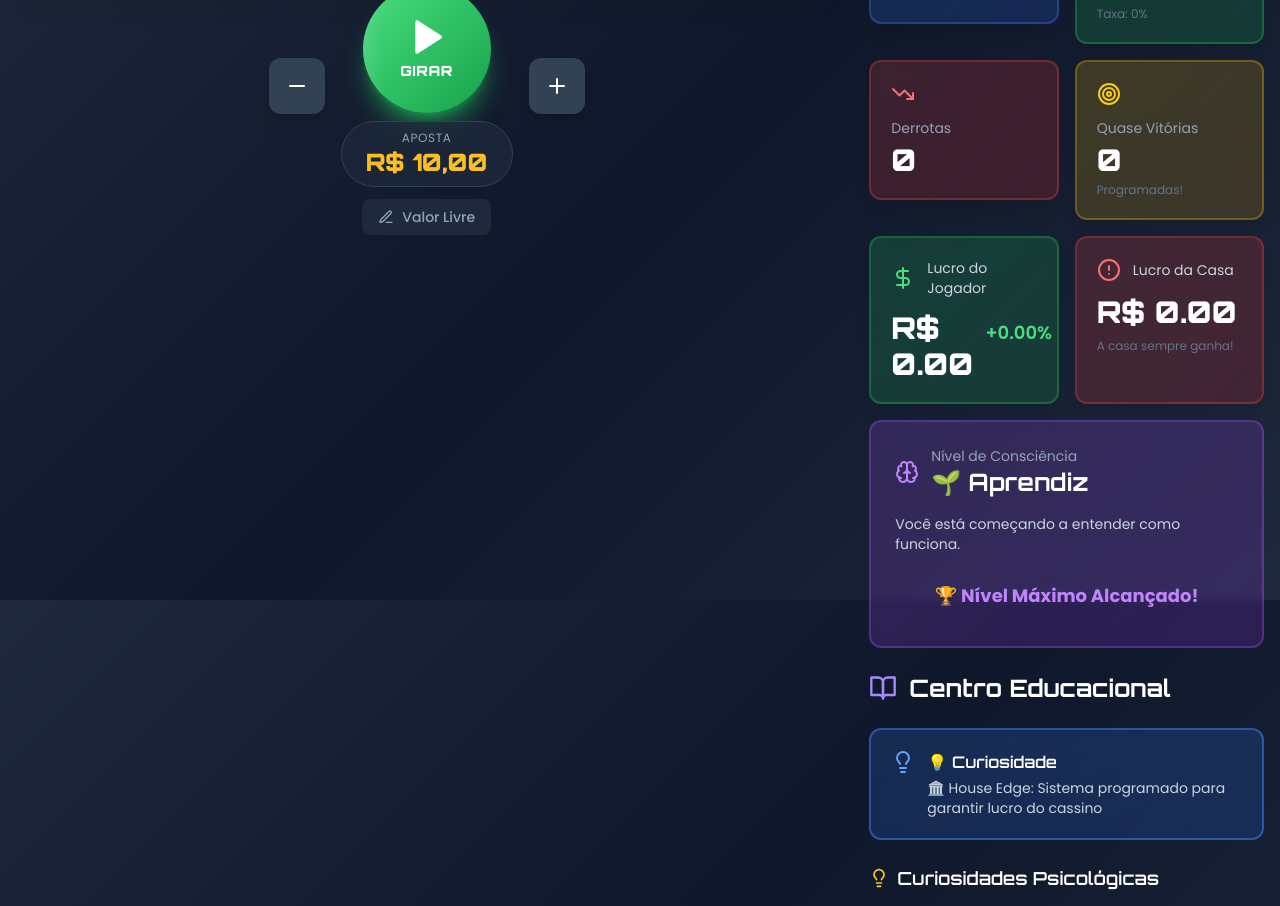
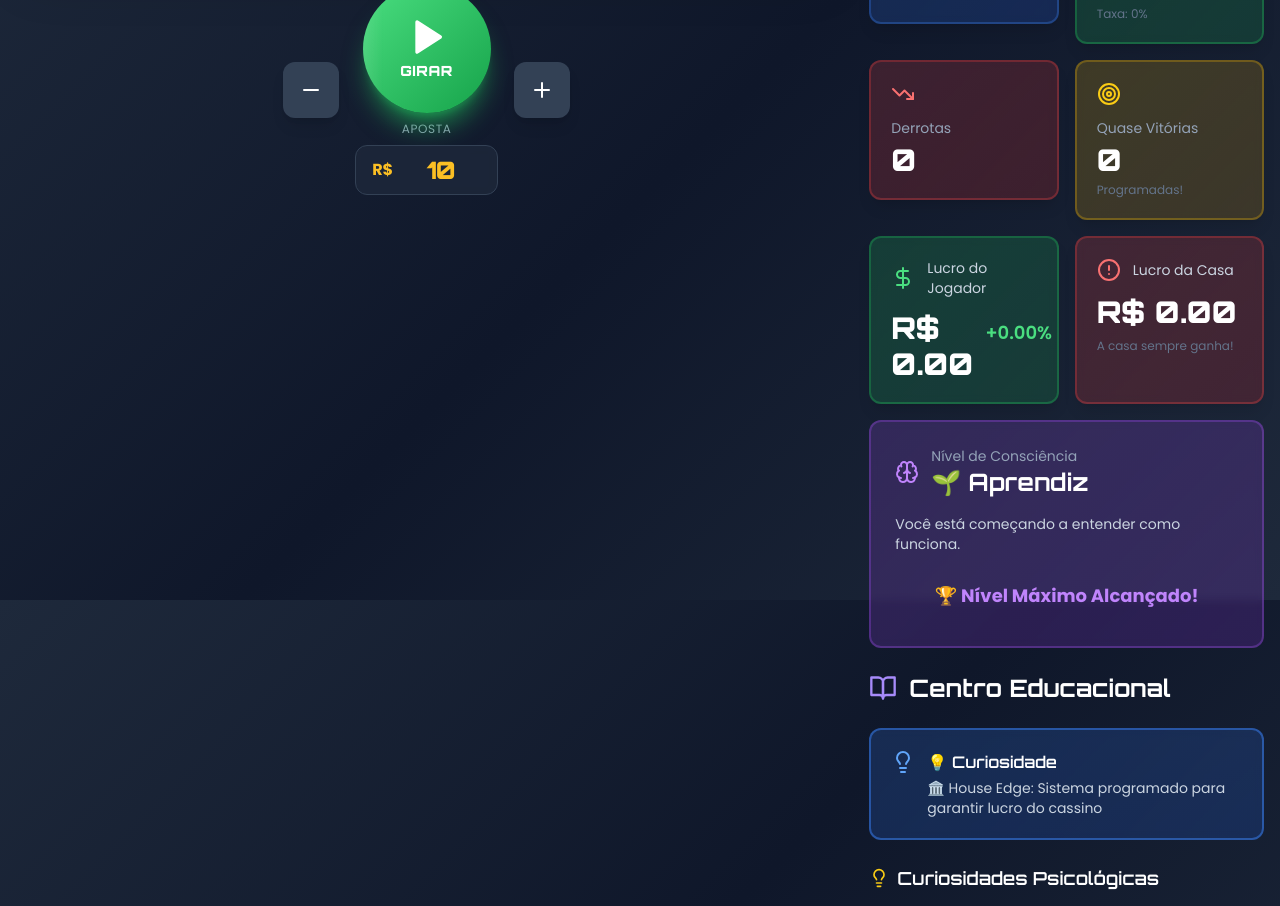
Before and after one commit to lab-xjhowx/Professor-Tigrinho, a React (Vite) app in the folder professor-tigrinho-v2/: page / in a window 1280 px wide. Shown: the part 1000-1906 px from the top of the page. Built offline with nearby package versions, Linux system fonts and the light colour scheme.

Commit message:
fix(v2): simplificar apostas (+-1) e adicionar debug saldo

```diff
--- a/professor-tigrinho-v2/src/components/game/BetControls.jsx
+++ b/professor-tigrinho-v2/src/components/game/BetControls.jsx
@@ -5,61 +5,45 @@
 
 import { useState } from 'react';
 import { motion } from 'framer-motion';
-import { Minus, Plus, Play, Edit3 } from 'lucide-react';
+import { Minus, Plus, Play } from 'lucide-react';
 import { useAudio } from '@hooks/useAudio';
-
-const VALORES_APOSTA = [5, 10, 20, 50, 100];
 
 export const BetControls = ({
   saldo,
   isSpinning,
   onSpin
 }) => {
-  const [betIndex, setBetIndex] = useState(1); // Começa em R$ 10
-  const [modoCustom, setModoCustom] = useState(false);
-  const [valorCustom, setValorCustom] = useState('10');
+  const [valorAposta, setValorAposta] = useState(10); // Começa em R$ 10
   const { playClick } = useAudio();
 
-  const valorAtual = modoCustom
-    ? parseFloat(valorCustom) || 0
-    : VALORES_APOSTA[betIndex];
-
-  const podeApostar = saldo >= valorAtual && !isSpinning && valorAtual >= 1 && valorAtual <= saldo;
-  const podeDiminuir = betIndex > 0 && !isSpinning && !modoCustom;
-  const podeAumentar = betIndex < VALORES_APOSTA.length - 1 && !isSpinning && !modoCustom;
+  const podeApostar = saldo >= valorAposta && !isSpinning && valorAposta >= 1 && valorAposta <= saldo;
+  const podeDiminuir = valorAposta > 1 && !isSpinning;
+  const podeAumentar = valorAposta < saldo && !isSpinning;
 
   const handleDiminuir = () => {
     if (podeDiminuir) {
       playClick();
-      setBetIndex(prev => Math.max(0, prev - 1));
+      setValorAposta(prev => Math.max(1, prev - 1));
     }
   };
 
   const handleAumentar = () => {
     if (podeAumentar) {
       playClick();
-      setBetIndex(prev => Math.min(VALORES_APOSTA.length - 1, prev + 1));
+      setValorAposta(prev => Math.min(saldo, prev + 1));
     }
   };
 
   const handleGirar = () => {
     if (podeApostar) {
       playClick();
-      onSpin(valorAtual);
+      onSpin(valorAposta);
     }
   };
 
-  const toggleModoCustom = () => {
-    playClick();
-    if (!modoCustom) {
-      setValorCustom(valorAtual.toString());
-    }
-    setModoCustom(!modoCustom);
-  };
-
-  const handleValorCustomChange = (e) => {
-    const value = e.target.value.replace(/[^0-9.]/g, '');
-    setValorCustom(value);
+  const handleInputChange = (e) => {
+    const value = parseFloat(e.target.value) || 0;
+    setValorAposta(Math.min(Math.max(1, value), saldo));
   };
 
   return (
@@ -177,19 +161,28 @@ export const BetControls = ({
           )}
         </motion.button>
 
-        {/* Display do Valor da Aposta */}
+        {/* Input do Valor da Aposta */}
         <motion.div
-          className="text-center px-6 py-2 rounded-full bg-slate-800/80 backdrop-blur-sm border border-slate-700"
-          key={valorAtual}
+          className="text-center"
           initial={{ scale: 0.8, opacity: 0 }}
           animate={{ scale: 1, opacity: 1 }}
           transition={{ type: 'spring', stiffness: 300, damping: 20 }}
         >
-          <div className="text-xs text-slate-400 uppercase tracking-wider">
+          <div className="text-xs text-slate-400 uppercase tracking-wider mb-2">
             Aposta
           </div>
-          <div className="text-2xl font-display font-black text-gold-400">
-            R$ {valorAtual.toFixed(2).replace('.', ',')}
+          <div className="flex items-center gap-2 bg-slate-800/80 backdrop-blur-sm border border-slate-700 rounded-xl px-4 py-2">
+            <span className="text-gold-400 font-bold">R$</span>
+            <input
+              type="number"
+              min="1"
+              max={saldo}
+              step="0.01"
+              value={valorAposta}
+              onChange={handleInputChange}
+              disabled={isSpinning}
+              className="w-20 bg-transparent text-2xl font-display font-black text-gold-400 text-center focus:outline-none [appearance:textfield] [&::-webkit-outer-spin-button]:appearance-none [&::-webkit-inner-spin-button]:appearance-none"
+            />
           </div>
         </motion.div>
       </div>
@@ -213,52 +206,6 @@ export const BetControls = ({
         <Plus className="w-6 h-6" />
       </motion.button>
       </div>
-
-      {/* Modo Aposta Customizada */}
-      <div className="flex items-center gap-2">
-        <motion.button
-          onClick={toggleModoCustom}
-          disabled={isSpinning}
-          className={`
-            px-4 py-2 rounded-lg text-sm font-medium
-            flex items-center gap-2 transition-all
-            ${modoCustom
-              ? 'bg-gold-500 text-slate-900 shadow-lg shadow-gold-500/50'
-              : 'bg-slate-800 text-slate-400 hover:bg-slate-700 hover:text-white'
-            }
-            ${isSpinning ? 'opacity-50 cursor-not-allowed' : ''}
-          `}
-          whileHover={!isSpinning ? { scale: 1.05 } : {}}
-          whileTap={!isSpinning ? { scale: 0.95 } : {}}
-        >
-          <Edit3 className="w-4 h-4" />
-          {modoCustom ? 'Valores Fixos' : 'Valor Livre'}
-        </motion.button>
-
-        {modoCustom && (
-          <motion.div
-            initial={{ opacity: 0, scale: 0.8 }}
-            animate={{ opacity: 1, scale: 1 }}
-            className="flex items-center gap-2"
-          >
-            <span className="text-slate-400 text-sm">R$</span>
-            <input
-              type="number"
-              min="1"
-              max={saldo}
-              step="1"
-              value={valorCustom}
-              onChange={handleValorCustomChange}
-              disabled={isSpinning}
-              className="w-24 px-3 py-2 bg-slate-800 border border-slate-700 rounded-lg text-white text-center font-bold focus:border-gold-500 focus:outline-none focus:ring-2 focus:ring-gold-500/50 disabled:opacity-50"
-              placeholder="10"
-            />
-            <span className="text-slate-500 text-xs">
-              (max: R$ {saldo.toFixed(0)})
-            </span>
-          </motion.div>
-        )}
-      </div>
     </div>
   );
 };
--- a/professor-tigrinho-v2/src/hooks/useGameState.js
+++ b/professor-tigrinho-v2/src/hooks/useGameState.js
@@ -49,6 +49,13 @@ export const useGameState = create((set, get) => ({
     }
 
     // Atualizar estado
+    console.log('📊 Atualizando estado:', {
+      saldoAntes: estado.saldo,
+      saldoDepois: resultado.novoEstado.saldo,
+      isVitoria: resultado.resultado.isVitoria,
+      ganho: resultado.resultado.ganho
+    });
+
     set({
       ...resultado.novoEstado,
       isSpinning: false
--- a/professor-tigrinho-v2/src/utils/gameLogic.js
+++ b/professor-tigrinho-v2/src/utils/gameLogic.js
@@ -37,6 +37,16 @@ export const processarAposta = (estadoAtual, valorAposta) => {
   if (isVitoria) {
     ganho = valorAposta * resultado[0].multiplicador;
     novoSaldoFinal = novoSaldo + ganho;
+
+    console.log('💰 CÁLCULO DE VITÓRIA:', {
+      saldoInicial: saldo,
+      aposta: valorAposta,
+      saldoAposAposta: novoSaldo,
+      multiplicador: resultado[0].multiplicador,
+      ganho: ganho,
+      saldoFinal: novoSaldoFinal,
+      animal: resultado[0].nome
+    });
   }
 
   // Atualizar estatísticas
```
